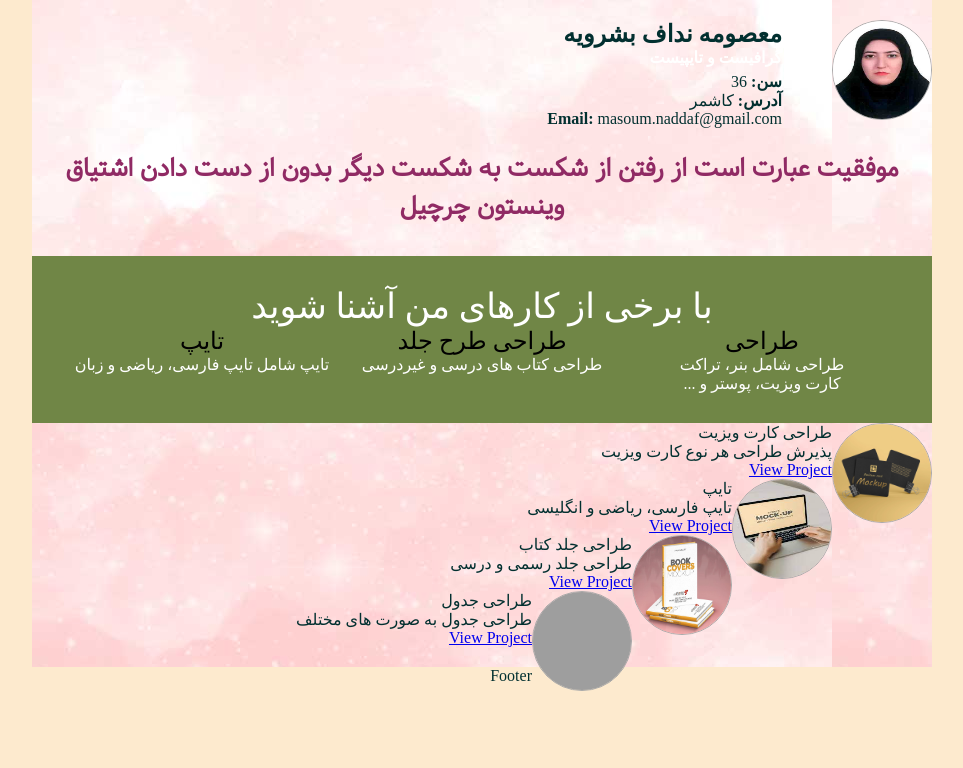
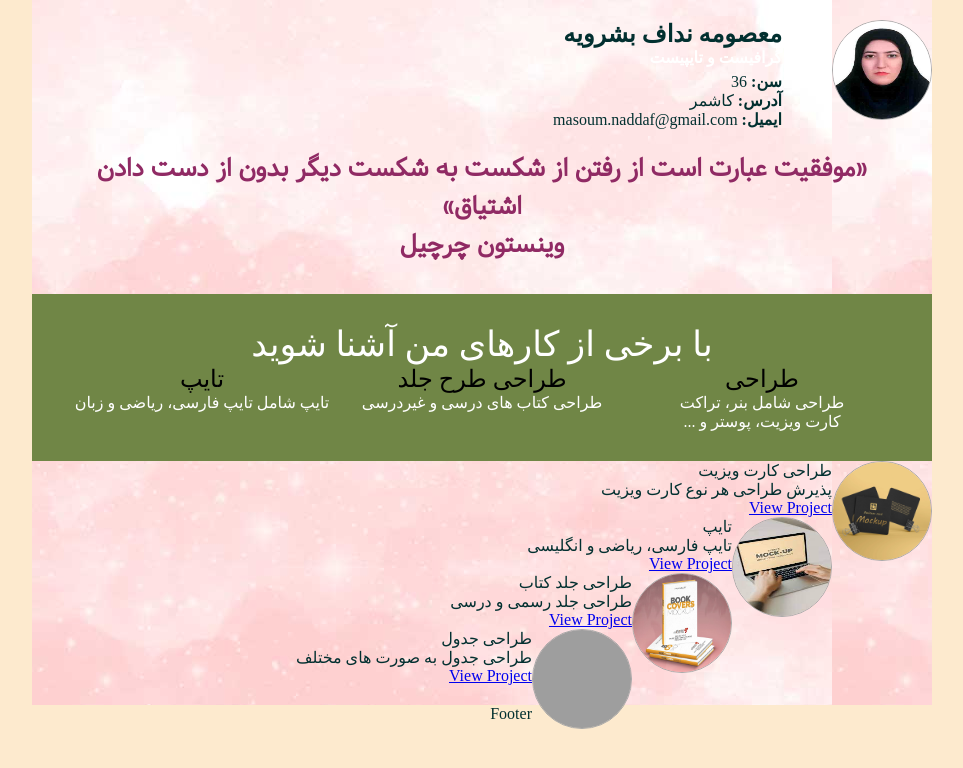
Before and after one commit to masoumenadaf/masoumenadaf.github.io, a plain HTML site: page index.html in a window 1280 px wide. Shown: the whole page, without its empty margins (158-1121 px from the left). Drawn offline with Linux system fonts and the light colour scheme; grey boxes are pictures that could not be loaded; files whose address does not match are found by name; a web font is replaced by a local one.

Commit message:
change index, css

```diff
--- a/index.html
+++ b/index.html
@@ -17,13 +17,13 @@
                         <ul>
                             <li><strong>سن: </strong>36</li>
                             <li><strong>آدرس: </strong>کاشمر</li>
-                            <li><strong>Email: </strong>masoum.naddaf@gmail.com</li>
+                            <li><strong>ایمیل: </strong>masoum.naddaf@gmail.com</li>
                         </ul>
                     </div>
                     <div class="clear"></div>
                 </div>
                 <div class="motivation">
-                    موفقیت عبارت است از رفتن از شکست به شکست دیگر بدون از دست دادن اشتیاق<br>
+                    «موفقیت عبارت است از رفتن از شکست به شکست دیگر بدون از دست دادن اشتیاق»<br>
                                                 وینستون چرچیل
                 </div>
             </header>
--- a/styles/app.css
+++ b/styles/app.css
@@ -14,14 +14,12 @@
     box-sizing: border-box;
 }
 
-
-
 body{
-
     color: rgb(2, 48, 48);
     font-family: "yekanHsy";
     background-color: rgb(253, 234, 206);
 }
+
 .clear {
     clear: both;
 }
@@ -33,6 +31,7 @@ body{
     margin: 0 auto;
     padding: 20px 0;
 }
+
 .motivation{
     font-family: samim;
     font-weight: 600;
@@ -40,6 +39,7 @@ body{
     color: #902A64;
     padding-top: 50px;
 }
+
 div:hover .motivation{
     color:azure;
     background-color: #f8c8a0;
@@ -79,6 +79,9 @@ img{
     border: 1px solid #aaa;
     vertical-align: middle;
 }
+.image{
+    padding-right: 3px;
+}
 
 .box-title{
     font-size: 35px;
```
